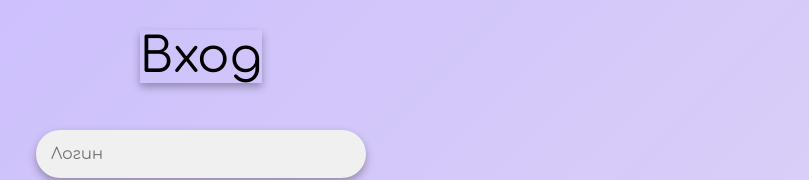
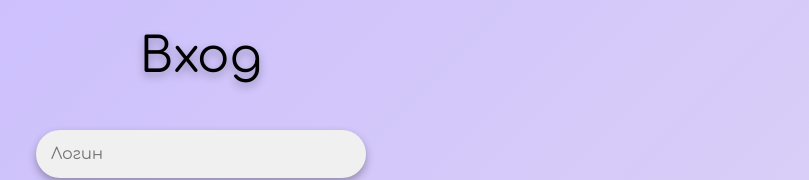
Before and after one commit to Dariyaaaaa/22.05, a plain HTML site: page index.html in a window 1280 px wide. Shown: the top 180 px of the page, without its empty margins (439-1248 px from the left). Drawn offline with Linux system fonts and the light colour scheme.

Commit message:
Update index.html

```diff
--- a/index.html
+++ b/index.html
@@ -22,15 +22,18 @@
     height: 100vh;
   }
 
-  /* Заголовок */
  h1 {
   margin-top: 30px;
   font-size: 48px;
-    font-weight: normal; /* Comfortaa по умолчанию не жирный, можно добавить жирность при необходимости */
+  font-weight: normal; /* или жирность по желанию */
   color: #000;
+  /* Убираем box-shadow */
   box-shadow: none;
-    box-shadow: 0px 4px 8px rgba(0, 0, 0, 0.3);
+  /* Добавляем тень только для текста */
+  text-shadow: 0px 4px 8px rgba(0, 0, 0, 0.3);
 }
+
+
 
   /* Стиль для полей ввода */
 .input-field {
```
Lines whose indentation alone changed are shown as unchanged.
